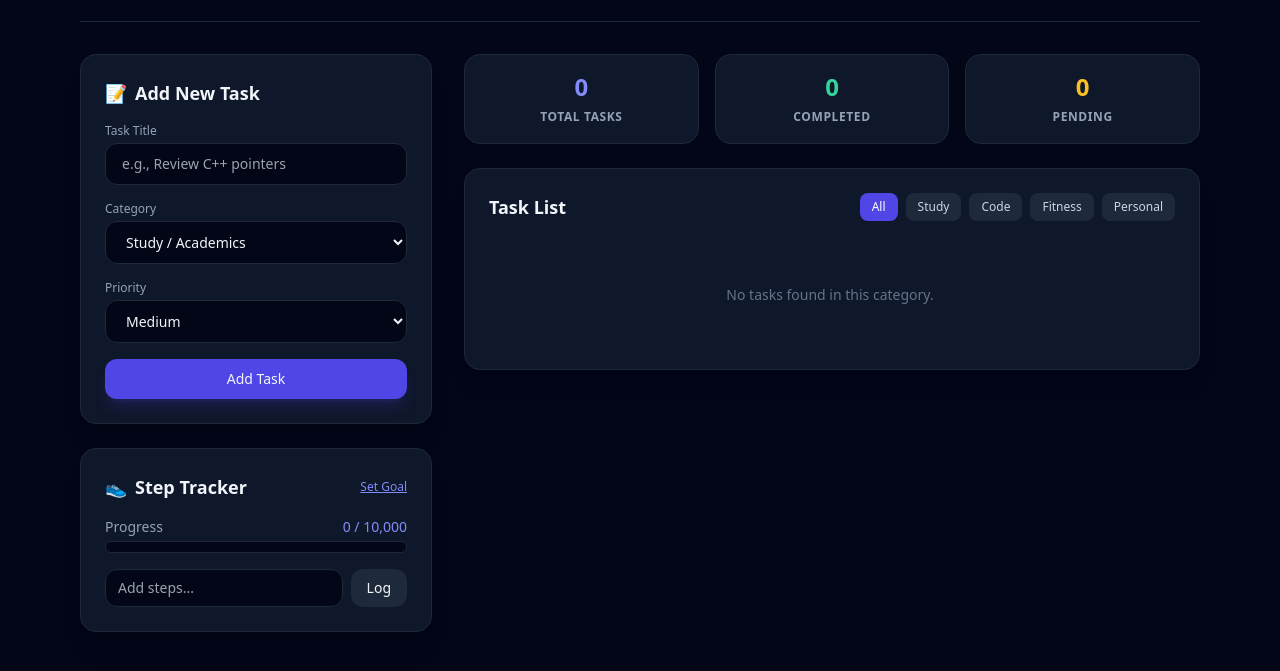
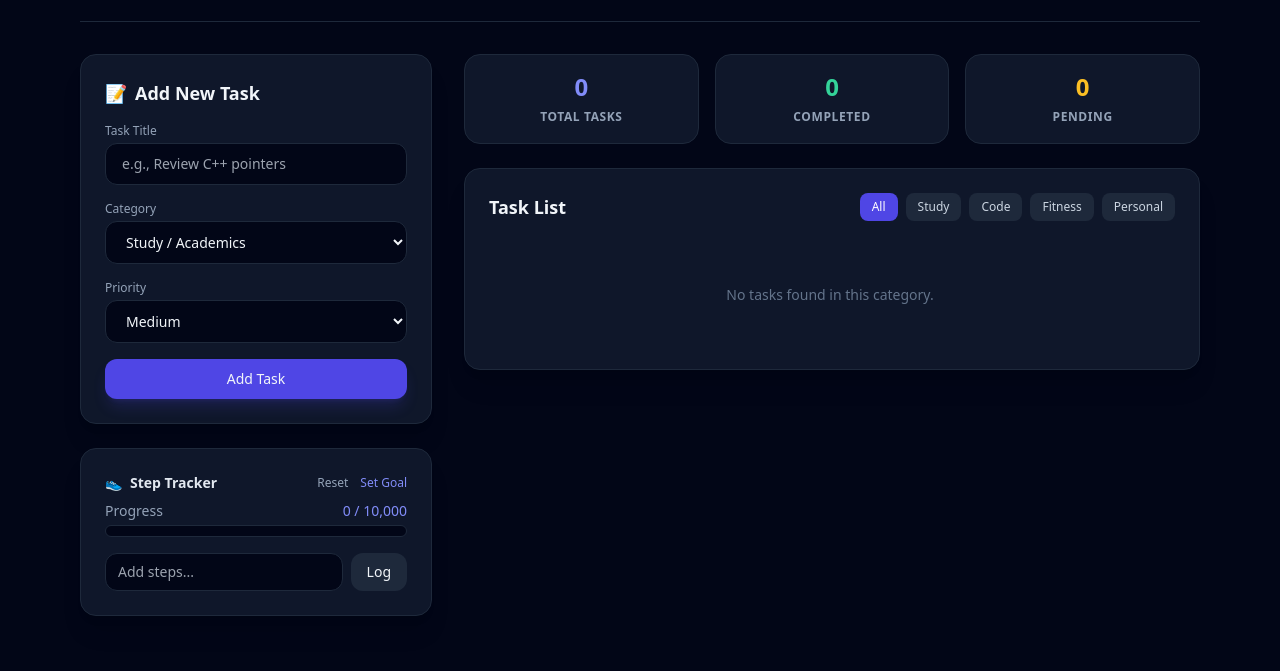
Before and after one commit to muhammadAbdullah-alt/Study-Tracker, a website built with Vite: page index.html in a window 1280 px wide. Shown: the part 95-766 px from the top of the page. Built offline with nearby package versions, Linux system fonts and the light colour scheme.

Commit message:
Add reset button to step tracker

```diff
--- a/index.html
+++ b/index.html
@@ -66,13 +66,14 @@
 
                 <!-- Daily Fitness / User-Defined Step Tracker Card -->
                 <div class="bg-slate-900 p-6 rounded-2xl border border-slate-800 shadow-xl">
-                    <div class="flex justify-between items-center mb-4">
-                        <h2 class="text-lg font-semibold flex items-center gap-2">
+                    <div class="flex items-center justify-between mb-2">
+                        <div class="flex items-center gap-2 text-slate-200 font-semibold text-sm">
                             <span>👟</span> Step Tracker
-                        </h2>
-                        <button id="edit-goal-btn" class="text-xs text-indigo-400 hover:text-indigo-300 underline font-medium">
-                            Set Goal
-                        </button>
+                        </div>
+                        <div class="flex items-center gap-3 text-xs">
+                            <button id="reset-steps-btn" class="text-slate-400 hover:text-red-400       transition-colors">Reset</button>
+                            <button id="set-goal-btn" class="text-indigo-400 hover:text-indigo-300 transition-colors">Set Goal</button>
+                        </div>
                     </div>
 
                     <!-- Hidden Goal Input Form -->
--- a/src/main.js
+++ b/src/main.js
@@ -80,6 +80,15 @@ editGoalBtn.addEventListener('click', () => {
         goalContainer.classList.remove('flex');
     }
 });
+// Reset Step Tracker
+const resetStepsBtn = document.getElementById('reset-steps-btn');
+if (resetStepsBtn) {
+    resetStepsBtn.addEventListener('click', () => {
+        currentSteps = 0;
+        localStorage.setItem('currentSteps', currentSteps);
+        updateStepTrackerUI();
+    });
+}
 
 saveGoalBtn.addEventListener('click', () => {
     const newGoal = parseInt(goalInput.value);
```
